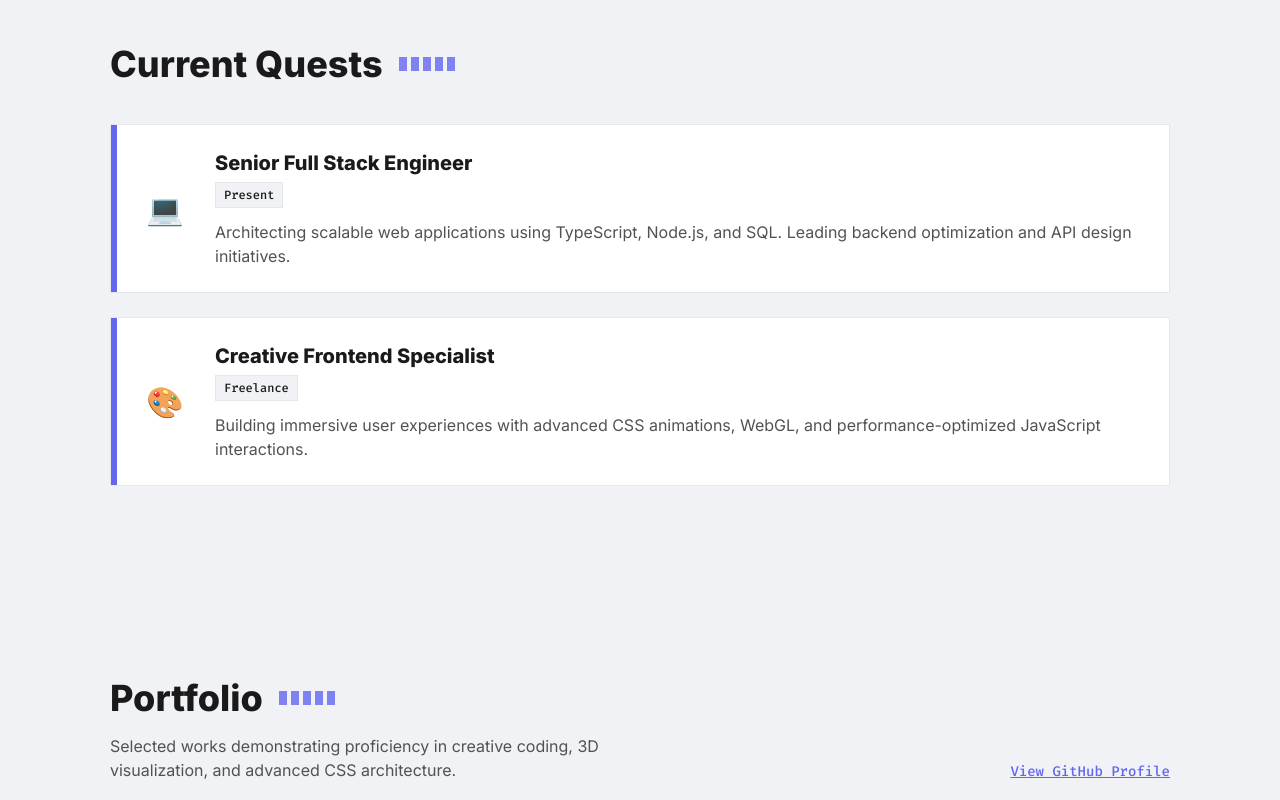
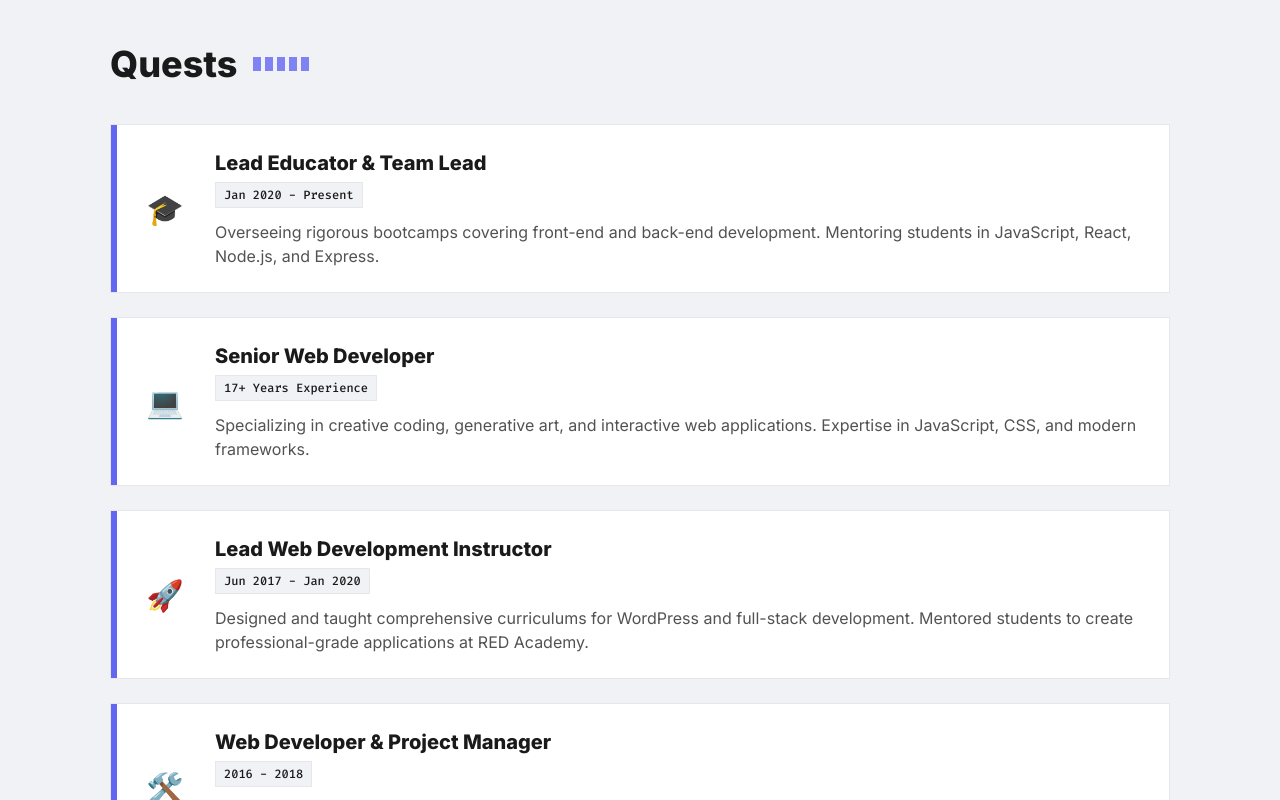
Before and after one commit to resonantdoghouse/jimbennett.dev, a React (Vite) app: page / in a window 1280 px wide. Shown: the part 1300-2100 px from the top of the page. Built offline with nearby package versions, Linux system fonts and the light colour scheme.

Commit message:
Update portfolio projects and quests

```diff
--- a/components/sections/Levels.tsx
+++ b/components/sections/Levels.tsx
@@ -83,6 +83,20 @@ const Levels: React.FC = () => {
 
         <div className="grid grid-cols-1 md:grid-cols-2 lg:grid-cols-3 gap-8">
           <ProjectCard
+            title="Place Cats"
+            desc="Free, fast, and adorable cat placeholders for your design projects."
+            tech={['API', 'Node.js', 'Images']}
+            link="https://placecats.com"
+            color="accent"
+          />
+          <ProjectCard
+            title="Advance Bass"
+            desc="High-quality, accurate transcriptions of modern and classic bass lines, plus interactive practice tools."
+            tech={['Next.js', 'React', 'Music Theory']}
+            link="https://advancebass.com"
+            color="accent-secondary"
+          />
+          <ProjectCard
             title="The Joy of CSS Art"
             desc="A curated collection of CSS-only art pieces demonstrating the power of modern CSS styling and creative constraints."
             tech={['CSS', 'SCSS', 'Creative Coding']}
--- a/components/sections/Quests.tsx
+++ b/components/sections/Quests.tsx
@@ -30,21 +30,39 @@ const Quests: React.FC = () => {
     <section id="quests" className="py-24 relative">
       <div className="max-w-[1100px] mx-auto px-5">
         <h2 className="text-4xl font-extrabold mb-10 flex items-center gap-4 pixel-underline">
-          Current Quests
+          Quests
         </h2>
 
         <div className="flex flex-col gap-6">
           <QuestItem
+            icon="🎓"
+            title="Lead Educator & Team Lead"
+            date="Jan 2020 - Present"
+            desc="Overseeing rigorous bootcamps covering front-end and back-end development. Mentoring students in JavaScript, React, Node.js, and Express."
+          />
+          <QuestItem
             icon="💻"
-            title="Senior Full Stack Engineer"
-            date="Present"
-            desc="Architecting scalable web applications using TypeScript, Node.js, and SQL. Leading backend optimization and API design initiatives."
+            title="Senior Web Developer"
+            date="17+ Years Experience"
+            desc="Specializing in creative coding, generative art, and interactive web applications. Expertise in JavaScript, CSS, and modern frameworks."
+          />
+          <QuestItem
+            icon="🚀"
+            title="Lead Web Development Instructor"
+            date="Jun 2017 - Jan 2020"
+            desc="Designed and taught comprehensive curriculums for WordPress and full-stack development. Mentored students to create professional-grade applications at RED Academy."
+          />
+          <QuestItem
+            icon="🛠️"
+            title="Web Developer & Project Manager"
+            date="2016 - 2018"
+            desc="Delivered custom WordPress solutions and mobile apps for diverse clients. Managed projects from concept to deployment, ensuring high-quality functional designs."
           />
           <QuestItem
             icon="🎨"
-            title="Creative Frontend Specialist"
-            date="Freelance"
-            desc="Building immersive user experiences with advanced CSS animations, WebGL, and performance-optimized JavaScript interactions."
+            title="Front End Web Developer"
+            date="Jan 2014 - Nov 2016"
+            desc="Designed mockups and built custom Drupal themes. Created visually stunning, user-friendly websites with high-volume production capabilities."
           />
         </div>
       </div>
```
Also changed, not shown: public/assets/portfolio/placecats.jpg (added).
